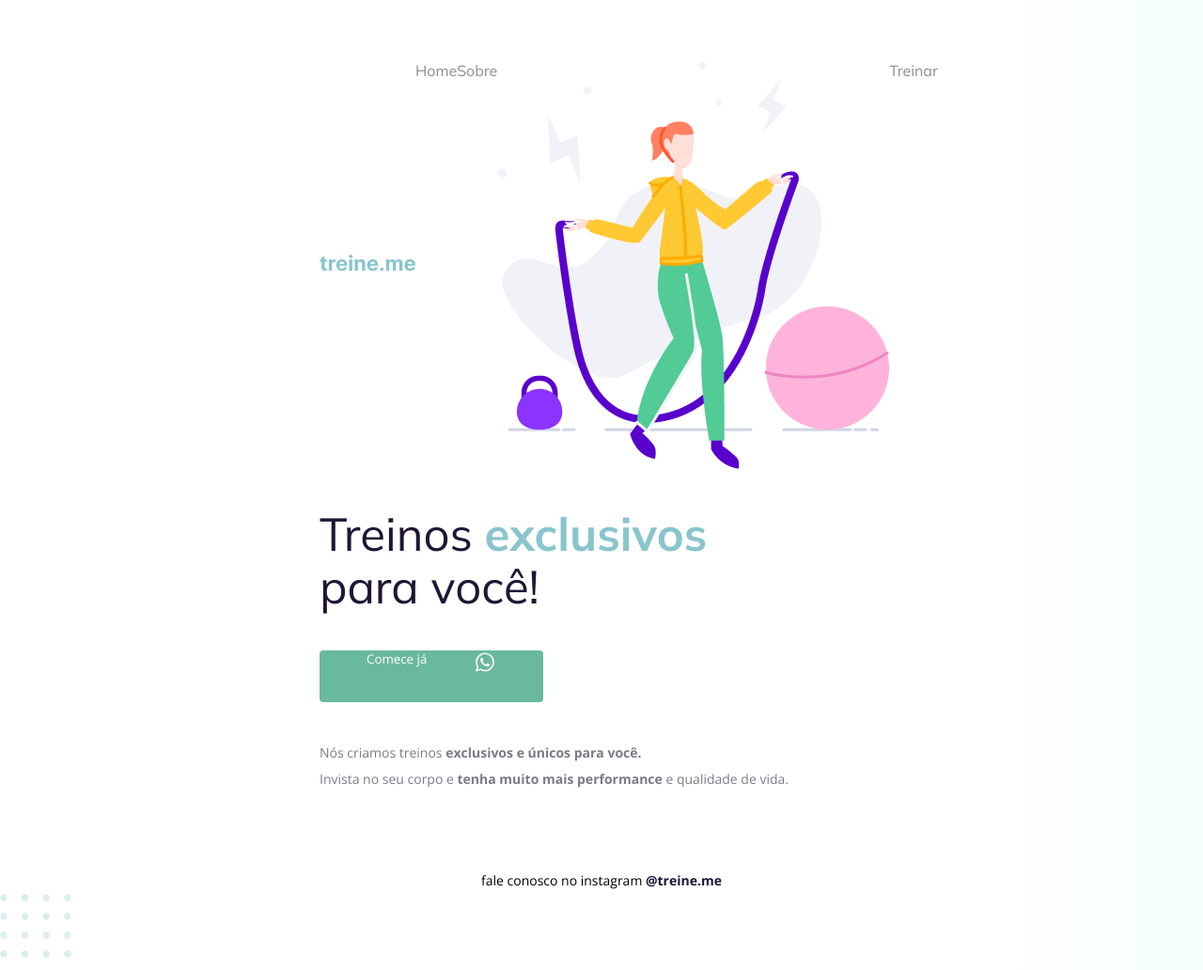
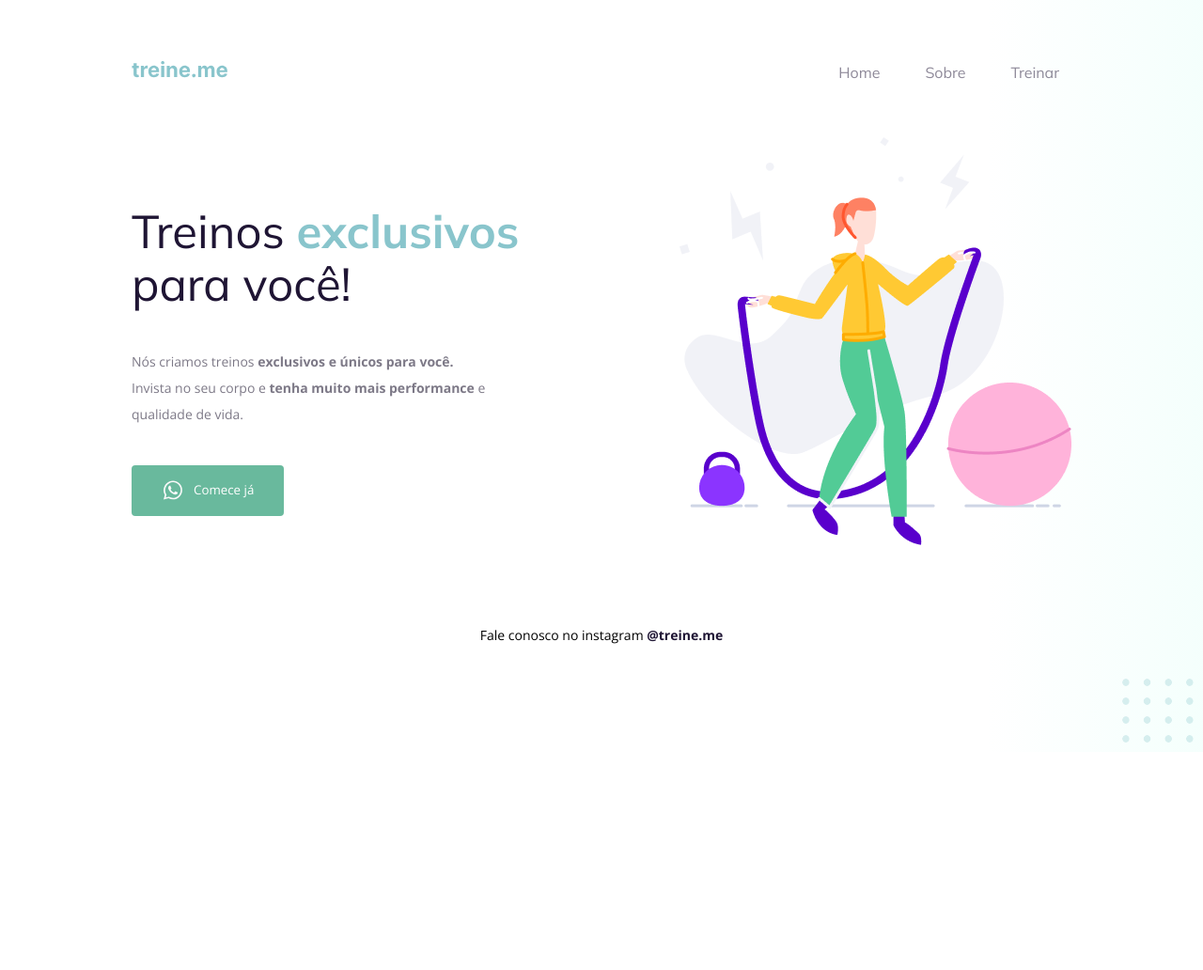
Before and after one commit to PiluVitu/Codigo-Desafio-Explorer-Fase-02, a plain HTML site: page index.html in a window 1280 px wide. Shown: the whole page at 94% size. After the commit the page ends 800 px from the top, so only its background shows below. Drawn offline with nearby package versions, Linux system fonts and the light colour scheme.

Commit message:
Complete

```diff
--- a/index.html
+++ b/index.html
@@ -4,8 +4,8 @@
     <link rel="preconnect" href="https://fonts.googleapis.com">
     <link rel="preconnect" href="https://fonts.gstatic.com" crossorigin>
 
-    <meta charset="UTF-8" />
-    <meta name="viewport" content="width=device-width, initial-scale=1.0" />
+    <meta charset="UTF-8"/>
+    <meta name="viewport" content="width=device-width, initial-scale=1.0"/>
     <title>Treine me</title>
 
     <link href="https://fonts.googleapis.com/css2?family=Mulish:wght@400;700&family=Open+Sans:wght@400;700&display=swap" rel="stylesheet">
@@ -17,36 +17,36 @@
     <div class="page">
       <nav>
           <a id="logo" href="#">
-            <img src="images/logo.svg" alt="Treine.me" />
+            <img src="images/logo.svg" alt="Treine.me"/>
           </a>
           <ul>
             <li><a href="#">Home</a></li>
             <li><a href="#">Sobre</a></li>
-            <img src="images/img.png" alt="Desenho de uma mulher pulando corta numa academia.">
             <li><a href="#">Treinar</a></li>
           </ul>
-      </nav>
+        </nav>
 
-      <main>
+        <main>
           <section>
             <h1>Treinos <span>exclusivos</span> para você!</h1>
-            <button>
-              Comece já
-              <img src="images/whats.svg" alt="Ícone do whatsapp">
-
-            </button>
 
             <p>
-              Nós criamos treinos <strong>exclusivos e únicos para você.</strong></br>
+              Nós criamos treinos <strong>exclusivos e únicos para você.</strong>
               Invista no seu corpo e <strong>tenha muito mais performance</strong> e qualidade de vida.
             </p>
 
+            <button>
+              <img src="images/whats.svg" alt="Ícone do WhatsApp">
+              Comece já
+            </button>
+
           </section>
 
-      </main>
+          <img src="images/img.png" alt="Desenho de uma mulher pulando corta numa academia.">
+        </main>
 
       <footer>
-          fale conosco no instagram <a href="https://instagram.com/treineme" target="_blank">@treine.me</a>
+          Fale conosco no instagram <a href="https://instagram.com/treineme" target="_blank">@treine.me</a>
       </footer>
     </div>
 
--- a/style.css
+++ b/style.css
@@ -9,24 +9,26 @@ body {
   }
 
   .page {
-    width: 600px;
+    width: 1000px;
     margin: 0 auto;
     padding-top: 65px;
   }
 
   nav {
     display: flex;
-    justify-content: start;
+    justify-content: space-between;
     align-items: center;
-
-    margin-bottom: 15px;
+    margin: 0 13px 58px 0 ;
   }
 
   ul {
+    list-style: none;
+
     display: flex;
-    list-style: none;
     margin: 0;
     padding: 0;
+
+    gap:48px  ;
   }
 
   a {
@@ -36,6 +38,7 @@ body {
 
   ul li a {
       opacity: 0.5;
+      transition: 0.6s;
   }
 
   ul li a:hover {
@@ -46,6 +49,12 @@ body {
   h1,
   ul {
     font-family: "Mulish", sans-serif;
+  }
+
+  main{
+    display: flex;
+    justify-content: space-between;
+    align-items: center;
   }
 
   h1 {
@@ -68,6 +77,8 @@ body {
     line-height: 28px;
     color: #7d7987;
 
+    width: 381px;
+
     margin: 40px 0;
   }
 
@@ -77,15 +88,18 @@ body {
 
     background: #69B99D;
     border: 0;
-    padding: 0 50px 30px;
+    padding: 14px 32px 15px 32px;
 
     display: flex;
     justify-content: space-around;
-    gap: 50px;
+    align-items: center;
+    gap: 10px;
 
     border-radius: 4px;
 
     cursor: pointer;
+
+    transition: 0.6s;
   }
 
   button:hover {
@@ -98,14 +112,19 @@ body {
 
     text-align: center;
 
-    margin-top: 80px;
+    margin-top: 82px;
   }
 
   footer a {
     font-weight: bold;
+    transition: 0.6s;
+  }
+  footer a:hover{
+    color: #3f2b69;
   }
 
   #balls {
-      bottom: 0;
-      right: 0;
+  position: fixed;
+  right: 0;
+  bottom: 0;
   }
```
